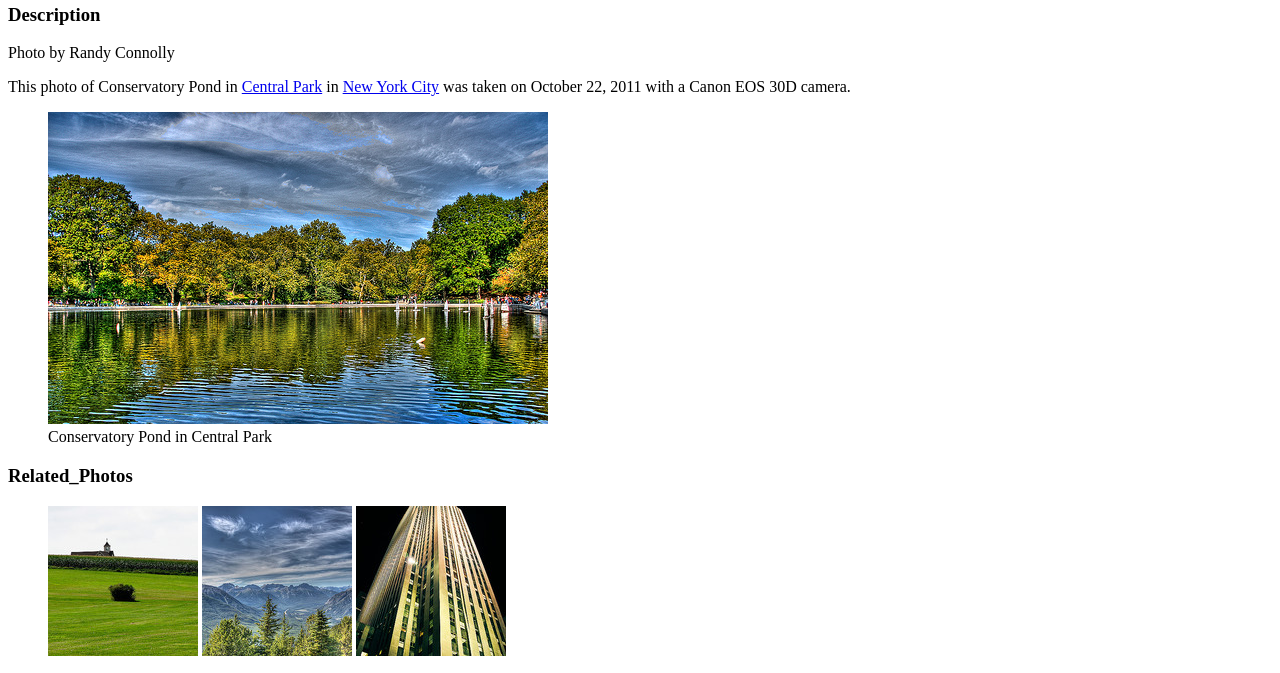
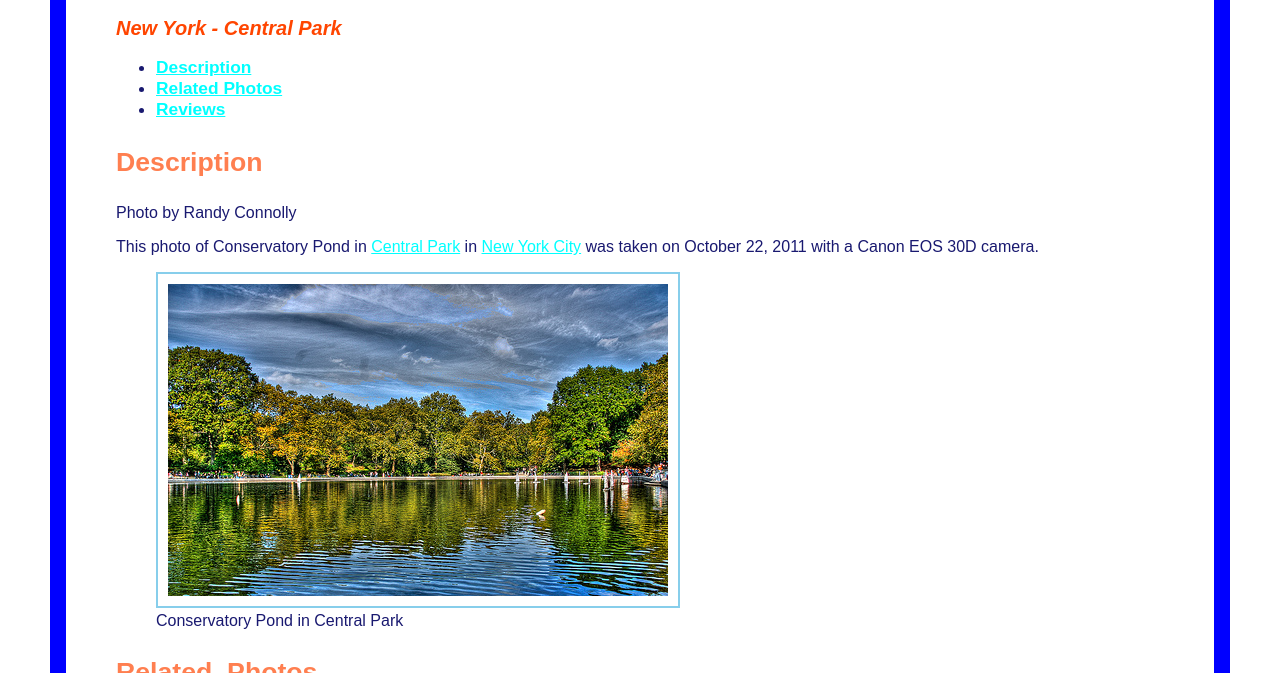
Before and after one commit to ParkHyerim-mis/DIGB313, a plain HTML site: page homework2/project22.html in a window 1280 px wide. Shown: the part 196-869 px from the top of the page. Drawn offline with Linux system fonts and the light colour scheme; files that its build step writes are made by us from their sources; the site is published under a folder, as on GitHub Pages, so addresses that start at the root find nothing.

Commit message:
Update project22.html

```diff
--- a/homework2/project22.html
+++ b/homework2/project22.html
@@ -2,7 +2,7 @@
 <html>
 <head lang="en">
    <meta charset="utf-8">
-   <link href=/homework2/css/project22.css rel="stylesheet" />
+   <link href="homework2/css/project22.css" rel="stylesheet" />
    <title>Share Your Travels -- New York - Central Park</title>
 </head>
 <body>
```
